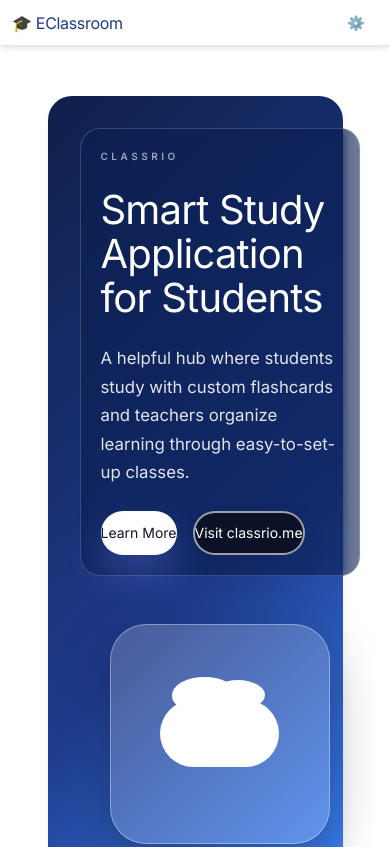
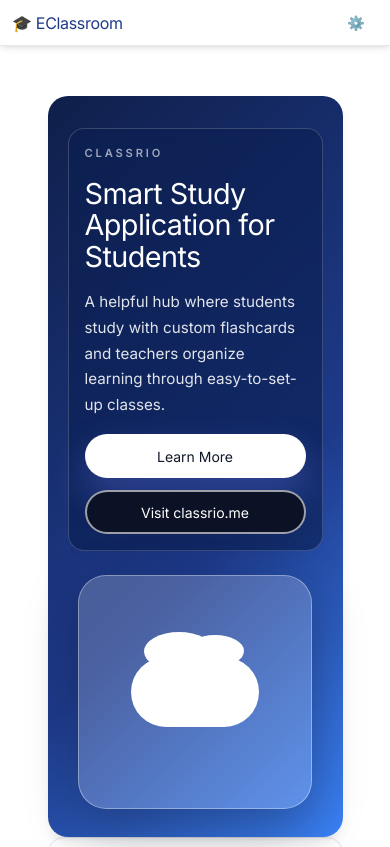
Before and after one commit to espaderarios/EcEClassroom, a website: page index.html in a window 390 px wide. Shown: the top 847 px of the page. Drawn offline with Linux system fonts and the light colour scheme.

Commit message:
Enhance responsive design for intro-hero section in styles.css

```diff
--- a/styles.css
+++ b/styles.css
@@ -486,8 +486,50 @@ body {
 
 @media (max-width: 640px) {
   .intro-hero {
-    padding-top: 3.5rem;
-    padding-bottom: 2.5rem;
+    grid-template-columns: 1fr;
+    gap: 1.5rem;
+    padding: 2rem 1.25rem 1.75rem !important;
+    border-radius: 20px !important;
+  }
+
+  .intro-hero__content {
+    max-width: 100%;
+    padding: 1rem !important;
+    border-radius: 16px !important;
+    gap: 1rem;
+  }
+
+  .intro-brand {
+    letter-spacing: 0.25em;
+    font-size: 0.7rem;
+  }
+
+  .intro-title {
+    font-size: clamp(1.8rem, 6vw, 2.25rem);
+  }
+
+  .intro-subtitle {
+    font-size: 0.95rem;
+  }
+
+  .intro-cta-group {
+    flex-direction: column;
+    gap: 0.75rem;
+  }
+
+  .intro-cta-group .btn-primary,
+  .intro-cta-group .btn-secondary {
+    width: 100%;
+    justify-content: center;
+  }
+
+  .intro-hero__visual {
+    order: 2;
+  }
+
+  .intro-hero__frame {
+    width: clamp(180px, 60vw, 260px);
+    border-radius: 28px;
   }
 
   .intro-services__grid,
```
